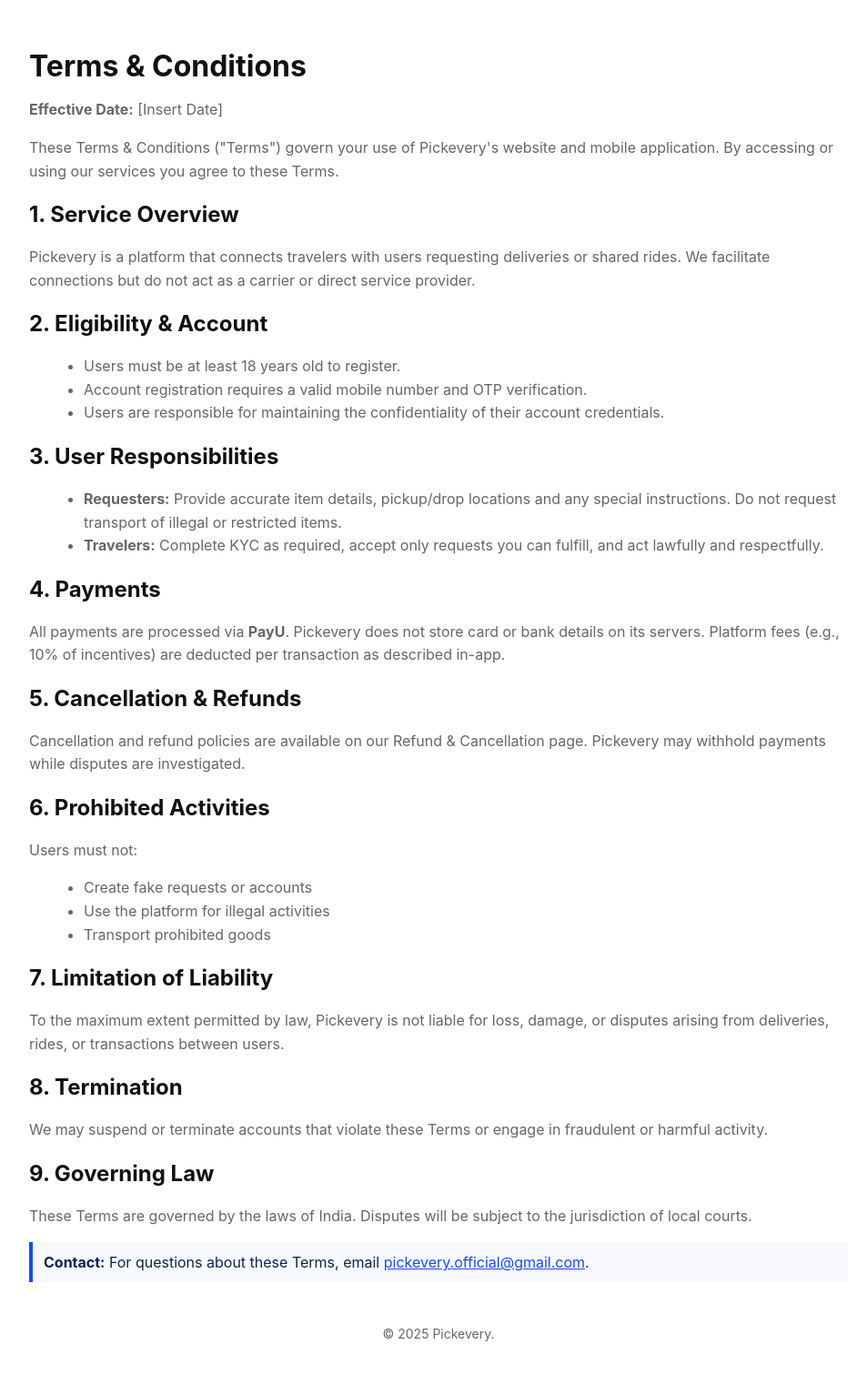
After one commit to Tarunsingh45/Pickevery, a Flask app: page /terms in a window 1280 px wide. The commit adds this page. Shown: the whole page at 91% size, without its empty margins (158-1111 px from the left). Run offline with Flask 3, Linux system fonts and the light colour scheme.

Commit message:
Initial commit with privacy, terms, refund pages

```diff
--- a/app.py
+++ b/app.py
@@ -68,6 +68,22 @@
 
     return jsonify({'status': 'success', 'message': 'You’ve been added to the waitlist!'})
 
+
+# Privacy Policy page
+@app.route('/privacy')
+def privacy():
+    return render_template('privacy.html')
+
+# Terms & Conditions page
+@app.route('/terms')
+def terms():
+    return render_template('terms.html')
+
+# Refund & Cancellation Policy page
+@app.route('/refund')
+def refund():
+    return render_template('refund.html')
+
 # Run locally
 if __name__ == '__main__':
     app.run(host='0.0.0.0', port=5000, debug=True)
--- /dev/null
+++ b/templates/terms.html
@@ -0,0 +1,75 @@
+<!doctype html>
+<html lang="en">
+<head>
+  <meta charset="utf-8" />
+  <meta name="viewport" content="width=device-width,initial-scale=1" />
+  <title>Terms & Conditions — Pickevery</title>
+  <meta name="description" content="Terms and Conditions for Pickevery" />
+  <style>
+    :root{--bg:#fff;--muted:#666;--accent:#1E4AE9;--maxw:900px}
+    body{font-family:Inter,system-ui,Arial,sans-serif;background:var(--bg);color:#222;margin:0;padding:32px}
+    .container{max-width:var(--maxw);margin:0 auto;padding:0 16px}
+    h1{color:#111;margin-bottom:8px}
+    h2{color:#111;margin-top:20px}
+    p,li{color:var(--muted);line-height:1.6}
+    ul{margin-left:20px}
+    a{color:var(--accent)}
+    footer{margin:48px 0 16px;color:var(--muted);font-size:14px;text-align:center}
+    .note{background:#f7f9ff;border-left:4px solid var(--accent);padding:12px;margin:16px 0;color:#0b254f}
+  </style>
+</head>
+<body>
+  <div class="container">
+    <h1>Terms &amp; Conditions</h1>
+    <p><strong>Effective Date:</strong> [Insert Date]</p>
+    <p>These Terms &amp; Conditions ("Terms") govern your use of Pickevery's website and mobile application. By accessing or using our services you agree to these Terms.</p>
+
+    <h2>1. Service Overview</h2>
+    <p>Pickevery is a platform that connects travelers with users requesting deliveries or shared rides. We facilitate connections but do not act as a carrier or direct service provider.</p>
+
+    <h2>2. Eligibility & Account</h2>
+    <ul>
+      <li>Users must be at least 18 years old to register.</li>
+      <li>Account registration requires a valid mobile number and OTP verification.</li>
+      <li>Users are responsible for maintaining the confidentiality of their account credentials.</li>
+    </ul>
+
+    <h2>3. User Responsibilities</h2>
+    <ul>
+      <li><strong>Requesters:</strong> Provide accurate item details, pickup/drop locations and any special instructions. Do not request transport of illegal or restricted items.</li>
+      <li><strong>Travelers:</strong> Complete KYC as required, accept only requests you can fulfill, and act lawfully and respectfully.</li>
+    </ul>
+
+    <h2>4. Payments</h2>
+    <p>All payments are processed via <strong>PayU</strong>. Pickevery does not store card or bank details on its servers. Platform fees (e.g., 10% of incentives) are deducted per transaction as described in-app.</p>
+
+    <h2>5. Cancellation & Refunds</h2>
+    <p>Cancellation and refund policies are available on our Refund &amp; Cancellation page. Pickevery may withhold payments while disputes are investigated.</p>
+
+    <h2>6. Prohibited Activities</h2>
+    <p>Users must not:</p>
+    <ul>
+      <li>Create fake requests or accounts</li>
+      <li>Use the platform for illegal activities</li>
+      <li>Transport prohibited goods</li>
+    </ul>
+
+    <h2>7. Limitation of Liability</h2>
+    <p>To the maximum extent permitted by law, Pickevery is not liable for loss, damage, or disputes arising from deliveries, rides, or transactions between users.</p>
+
+    <h2>8. Termination</h2>
+    <p>We may suspend or terminate accounts that violate these Terms or engage in fraudulent or harmful activity.</p>
+
+    <h2>9. Governing Law</h2>
+    <p>These Terms are governed by the laws of India. Disputes will be subject to the jurisdiction of local courts.</p>
+
+    <div class="note">
+      <strong>Contact:</strong> For questions about these Terms, email <a href="mailto:pickevery.official@gmail.com">pickevery.official@gmail.com</a>.
+    </div>
+
+    <footer>&copy; <span id="year2"></span> Pickevery.</footer>
+  </div>
+
+  <script>document.getElementById('year2').textContent = new Date().getFullYear();</script>
+</body>
+</html>
```
Also changed, not shown: templates/index.html (+17 -0 lines), templates/refund.html (added, +53 -0 lines), templates/privacy.html (added).
